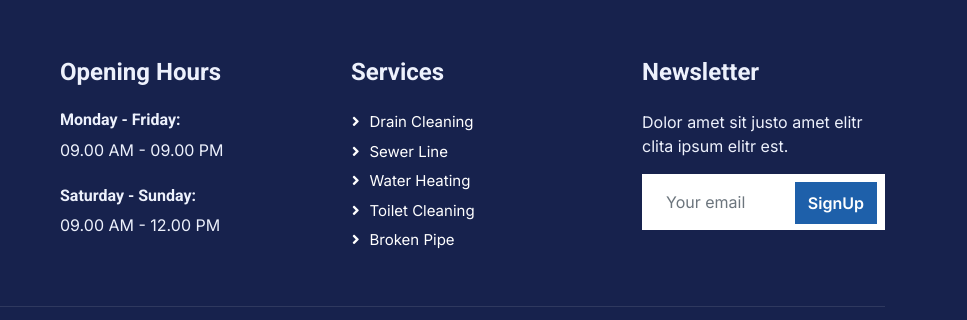
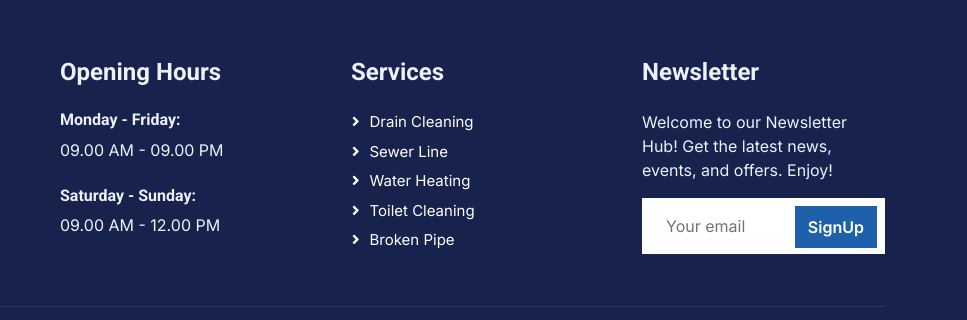
Before and after one commit to McOwino20/plumber-service-website-main, a plain HTML site: page service.html in a window 1280 px wide. Shown: the part 2865-3185 px from the top of the page, 313-1280 px from the left. Drawn offline with nearby package versions, Linux system fonts and the light colour scheme.

Commit message:
Update service.html

```diff
--- a/service.html
+++ b/service.html
@@ -373,7 +373,7 @@
                 </div>
                 <div class="col-lg-3 col-md-6">
                     <h4 class="text-light mb-4">Newsletter</h4>
-                    <p>Dolor amet sit justo amet elitr clita ipsum elitr est.</p>
+                    <p>Welcome to our Newsletter Hub! Get the latest news, events, and offers. Enjoy!</p>
                     <div class="position-relative mx-auto" style="max-width: 400px;">
                         <input class="form-control border-0 w-100 py-3 ps-4 pe-5" type="text" placeholder="Your email">
                         <button type="button" class="btn btn-primary py-2 position-absolute top-0 end-0 mt-2 me-2">SignUp</button>
```
